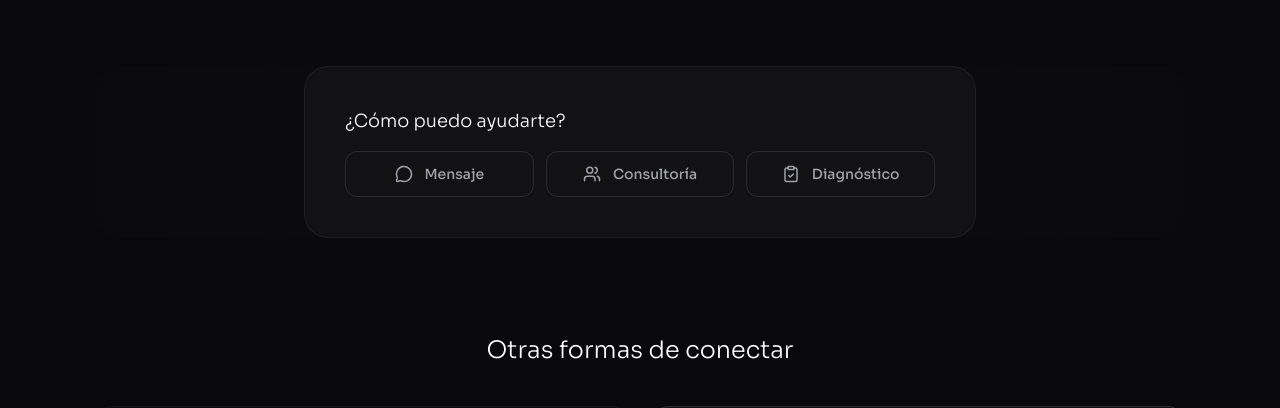
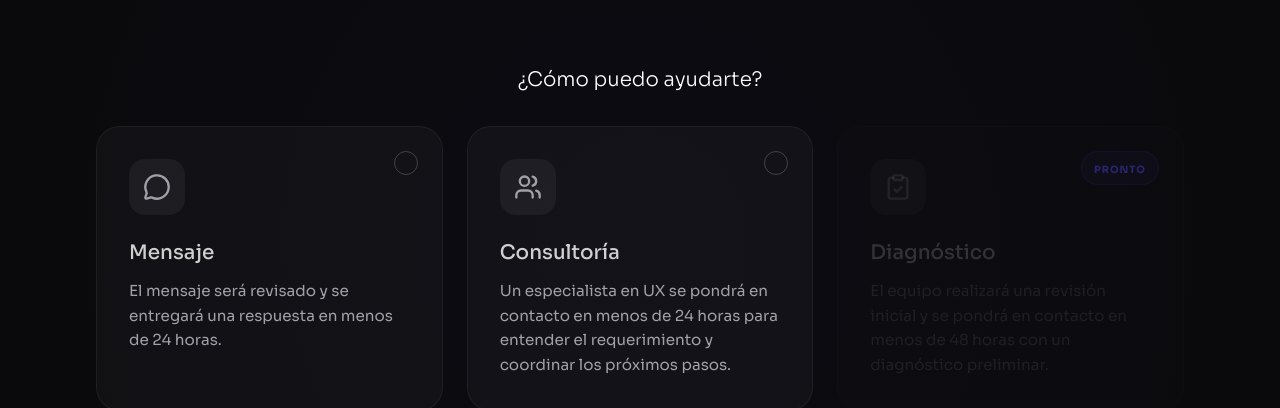
Before and after one commit to fcophox/supercms-website-fcophox, a Next.js app: page /contact in a window 1280 px wide. Shown: the part 392-800 px from the top of the page. Built offline with nearby package versions, Linux system fonts and the light colour scheme; no server answers; the database is empty.

Commit message:
fix contact

```diff
--- a/src/app/api/contact/route.ts
+++ b/src/app/api/contact/route.ts
@@ -6,36 +6,53 @@ const resend = new Resend(process.env.RESEND_API_KEY);
 
 export async function POST(request: Request) {
     try {
-        const { name, email, message } = await request.json();
+        const { name, email, message, messageType } = await request.json();
+
+        // Map selection type to human readable label
+        const typeLabels: Record<string, string> = {
+            message: 'Consulta General',
+            consulting: 'Consultoría',
+            diagnostic: 'Diagnóstico'
+        };
+        const subjectType = typeLabels[messageType as keyof typeof typeLabels] || 'Nuevo Mensaje';
 
         // 1. Insert into Supabase
-        // We assume a 'contact_messages' table exists.
         const { error: dbError } = await supabase
             .from('contact_messages')
-            .insert([{ name, email, message }]);
+            .insert([{ name, email, message, message_type: messageType }]);
 
         if (dbError) {
             console.error('Supabase error:', dbError);
-            return NextResponse.json({ error: 'Failed to save message to database' }, { status: 500 });
+            // We'll continue because the email might work, but log it.
         }
 
         // 2. Send Email
-        // Only attempt if API Key is present.
-        if (process.env.RESEND_API_KEY && process.env.CONTACT_EMAIL) {
+        if (process.env.RESEND_API_KEY && (process.env.CONTACT_EMAIL || process.env.NEXT_PUBLIC_CONTACT_EMAIL)) {
+            const recipient = process.env.CONTACT_EMAIL || process.env.NEXT_PUBLIC_CONTACT_EMAIL;
             const { error: emailError } = await resend.emails.send({
-                from: 'onboarding@resend.dev', // Default sender for testing. User should update if they have a domain.
-                to: process.env.CONTACT_EMAIL,
-                subject: `New Contact Form Submission from ${name}`,
+                from: 'onboarding@resend.dev',
+                to: recipient as string,
+                subject: `${subjectType} de ${name}`,
                 html: `
-            <div style="font-family: sans-serif; max-width: 600px; margin: 0 auto;">
-              <h1 style="color: #333;">New Contact Message</h1>
-              <p>You have received a new message from your website contact form.</p>
+            <div style="font-family: sans-serif; max-width: 600px; margin: 0 auto; color: #121214;">
+              <div style="background: #5b4eff; padding: 30px; border-radius: 12px 12px 0 0; text-align: center;">
+                <h1 style="color: white; margin: 0; font-size: 24px;">Nueva ${typeLabels[messageType] || 'Consulta'}</h1>
+              </div>
 
-              <div style="background: #f4f4f5; padding: 20px; border-radius: 8px; margin: 20px 0;">
-                <p style="margin: 0 0 10px 0;"><strong>Name:</strong> ${name}</p>
-                <p style="margin: 0 0 10px 0;"><strong>Email:</strong> ${email}</p>
-                <p style="margin: 0;"><strong>Message:</strong></p>
-                <p style="white-space: pre-wrap; margin-top: 5px; color: #555;">${message}</p>
+              <div style="background: #ffffff; padding: 30px; border: 1px solid #e1e1e1; border-top: none; border-radius: 0 0 12px 12px;">
+                <p style="font-size: 16px; margin-bottom: 25px;">Has recibido una nueva solicitud a través del formulario de contacto:</p>
+
+                <div style="background: #f8f8f9; padding: 20px; border-radius: 8px; margin-bottom: 25px;">
+                  <p style="margin: 0 0 12px 0;"><strong style="color: #5b4eff;">Asunto:</strong> ${subjectType}</p>
+                  <p style="margin: 0 0 12px 0;"><strong style="color: #5b4eff;">Nombre:</strong> ${name}</p>
+                  <p style="margin: 0 0 12px 0;"><strong style="color: #5b4eff;">Email:</strong> ${email}</p>
+                  <p style="margin: 0;"><strong style="color: #5b4eff;">Mensaje:</strong></p>
+                  <p style="white-space: pre-wrap; margin-top: 10px; color: #3f3f46; line-height: 1.6; font-size: 15px;">${message}</p>
+                </div>
+
+                <div style="text-align: center; font-size: 12px; color: #a1a1aa; margin-top: 30px;">
+                  Este mensaje fue enviado desde el formulario de contacto de tu sitio web.
+                </div>
               </div>
             </div>
           `,
--- a/src/app/contact/ContactClient.tsx
+++ b/src/app/contact/ContactClient.tsx
@@ -23,9 +23,9 @@ export default function ContactClient() {
 
     // Icons Mapping
     const typeIcons = {
-        message: <MessageCircle size={18} />,
-        consulting: <Users size={18} />,
-        diagnostic: <ClipboardCheck size={18} />
+        message: MessageCircle,
+        consulting: Users,
+        diagnostic: ClipboardCheck
     };
 
     const handleChange = (e: React.ChangeEvent<HTMLInputElement | HTMLTextAreaElement>) => {
@@ -94,7 +94,7 @@ export default function ContactClient() {
                 headers: {
                     "Content-Type": "application/json",
                 },
-                body: JSON.stringify(formData),
+                body: JSON.stringify({ ...formData, messageType }),
             });
 
             const data = await response.json();
@@ -153,54 +153,103 @@ export default function ContactClient() {
 
                 {/* Contact Form Container */}
                 <FadeInUp delay={0.2}>
-                    <div className="relative overflow-hidden rounded-[1.5rem]">
+                    <div className="relative  rounded-[1.5rem]">
                         {/* Background decoration */}
                         <div className="absolute -top-1/2 -left-1/2 w-[200%] h-[200%] bg-[radial-gradient(circle_at_center,rgba(139,92,246,0.03),transparent_70%)] pointer-events-none z-0" />
 
-                        <div className="relative z-10 max-w-2xl mx-auto">
-                            <div className="w-full bg-[#121214] border border-white/5 rounded-[1.5rem] p-8 lg:p-10">
-                                <form onSubmit={handleSubmit} className="flex flex-col gap-6">
-
-                                    {/* Question */}
-                                    <div className="flex flex-col gap-4">
-                                        <label className="text-white text-lg font-light">
+                        <div className="relative z-10 max-w-6xl mx-auto">
+                            {/* Question - Now outside the main form box */}
+                            <div className="flex flex-col gap-8 mb-12">
+                                <label className="text-white text-xl font-light text-center block w-full">
                                     {t("contact.form.question")}
                                 </label>
-                                        <div className="flex flex-col sm:flex-row items-stretch gap-3">
-                                            {(["message", "consulting", "diagnostic"] as const).map(type => (
+                                <div className="grid grid-cols-1 md:grid-cols-3 gap-6">
+                                    {(["message", "consulting", "diagnostic"] as const).map(type => {
+                                        const isBlocked = type === "diagnostic";
+                                        return (
                                             <button
                                                 key={type}
                                                 type="button"
-                                                    onClick={() => setMessageType(type)}
-                                                    className={`flex-1 px-4 py-3 rounded-xl text-sm font-medium transition-all duration-300 border text-center flex items-center justify-center gap-3 ${messageType === type
-                                                        ? "bg-[#5b4eff] text-white border-[#5b4eff] shadow-[0_0_20px_rgba(91,78,255,0.4)] scale-[1.02]"
-                                                        : "bg-transparent text-[#a1a1aa] border-white/10 hover:border-white/30 hover:text-white"
+                                                disabled={isBlocked}
+                                                onClick={() => !isBlocked && setMessageType(type)}
+                                                className={`group relative flex flex-col p-8 rounded-3xl transition-all duration-500 border text-left h-full ${isBlocked
+                                                    ? "bg-white/[0.01] border-white/[0.03] opacity-40 cursor-not-allowed select-none"
+                                                    : messageType === type
+                                                        ? "bg-[#5b4eff]/10 border-[#5b4eff] shadow-[0_0_40px_rgba(91,78,255,0.2)] ring-1 ring-[#5b4eff]/50 scale-[1.02]"
+                                                        : "bg-white/[0.03] border-white/5 hover:border-white/20 hover:bg-white/[0.05] hover:-translate-y-1"
                                                     }`}
                                             >
-                                                    {typeIcons[type]}
+                                                {/* Badge / Indicator */}
+                                                {isBlocked ? (
+                                                    <div className="absolute top-6 right-6 px-3 py-1 bg-[#5b4eff]/10 rounded-full border border-[#5b4eff]/20">
+                                                        <span className="text-[10px] font-bold text-[#5b4eff] uppercase tracking-widest leading-none">
+                                                            Pronto
+                                                        </span>
+                                                    </div>
+                                                ) : (
+                                                    <div className={`absolute top-6 right-6 w-6 h-6 rounded-full border flex items-center justify-center transition-all duration-300 ${messageType === type
+                                                        ? "bg-[#5b4eff] border-[#5b4eff]"
+                                                        : "border-white/20"
+                                                        }`}>
+                                                        {messageType === type && <Check size={14} className="text-white" strokeWidth={3} />}
+                                                    </div>
+                                                )}
+
+                                                {/* Icon container */}
+                                                <div className={`w-14 h-14 rounded-2xl flex items-center justify-center mb-6 transition-all duration-300 ${isBlocked
+                                                    ? "bg-white/5 text-white/20"
+                                                    : messageType === type
+                                                        ? "bg-[#5b4eff] text-white"
+                                                        : "bg-white/5 text-[#a1a1aa] group-hover:bg-white/10 group-hover:text-white"
+                                                    }`}>
+                                                    {React.createElement(typeIcons[type], { size: 28 })}
+                                                </div>
+
+                                                <h4 className={`text-xl font-medium mb-3 transition-colors duration-300 ${isBlocked
+                                                    ? "text-white/40"
+                                                    : messageType === type ? "text-white" : "text-white/80"
+                                                    }`}>
                                                     {t(`contact.form.type.${type}`)}
+                                                </h4>
+
+                                                <p className={`text-[0.95rem] leading-relaxed transition-colors duration-300 ${isBlocked
+                                                    ? "text-white/20"
+                                                    : messageType === type ? "text-white/70" : "text-[#a1a1aa]"
+                                                    }`}>
+                                                    {t(`contact.form.help.${type}`)}
+                                                </p>
                                             </button>
-                                            ))}
+                                        )
+                                    })}
                                 </div>
                             </div>
 
-                                    {/* Revealed Form Fields */}
+                            {/* Main Form Box - Appears when selection is made */}
                             {messageType && (
-                                        <div className="flex flex-col gap-6 animate-in fade-in slide-in-from-top-4 duration-500">
-                                            <hr className="border-white/10 my-2" />
-                                            <div className="grid grid-cols-1 md:grid-cols-2 gap-6">
+                                <div className="w-full bg-[#121214] max-w-2xl mx-auto border border-white/5 rounded-[2rem] p-8 lg:p-12 animate-in fade-in slide-in-from-top-8 duration-700">
+                                    <form onSubmit={handleSubmit} className="flex flex-col gap-8 max-w-2xl mx-auto">
+                                        <div className="flex items-center gap-4 mb-2">
+                                            <div className="w-8 h-8 rounded-lg bg-[#5b4eff]/20 flex items-center justify-center text-[#5b4eff]">
+                                                {React.createElement(typeIcons[messageType], { size: 18 })}
+                                            </div>
+                                            <h3 className="text-white text-lg font-medium">
+                                                {t("contact.form.type." + messageType)}
+                                            </h3>
+                                        </div>
+
+                                        <div className="grid grid-cols-1 md:grid-cols-2 gap-8">
                                             {/* Name Input */}
-                                                <div className="flex flex-col gap-2">
-                                                    <label htmlFor="name" className="text-white !font-light text-[0.95rem] ml-1">
+                                            <div className="flex flex-col gap-2.5">
+                                                <label htmlFor="name" className="text-white/70 !font-light text-[0.9rem] ml-1">
                                                     {t("contact.form.name")}
                                                 </label>
                                                 <div className="relative">
-                                                        <User size={18} className="absolute left-3 top-1/2 -translate-y-1/2 text-muted pointer-events-none" />
+                                                    <User size={18} className="absolute left-4 top-1/2 -translate-y-1/2 text-[#52525b] pointer-events-none" />
                                                     <input
                                                         type="text"
                                                         id="name"
                                                         name="name"
-                                                            className="input-field !pl-12"
+                                                        className="input-field !pl-12 !h-14 !bg-white/[0.03] !border-white/5 focus:!border-[#5b4eff]/50 focus:!bg-white/[0.05]"
                                                         placeholder={t("contact.form.namePlaceholder")}
                                                         value={formData.name}
                                                         onChange={handleChange}
@@ -210,17 +259,17 @@ export default function ContactClient() {
                                             </div>
 
                                             {/* Email Input */}
-                                                <div className="flex flex-col gap-2">
-                                                    <label htmlFor="email" className="text-white !font-light text-[0.95rem] ml-1">
+                                            <div className="flex flex-col gap-2.5">
+                                                <label htmlFor="email" className="text-white/70 !font-light text-[0.9rem] ml-1">
                                                     {t("contact.form.email")}
                                                 </label>
                                                 <div className="relative">
-                                                        <Mail size={18} className="absolute left-3 top-1/2 -translate-y-1/2 text-muted pointer-events-none" />
+                                                    <Mail size={18} className="absolute left-4 top-1/2 -translate-y-1/2 text-[#52525b] pointer-events-none" />
                                                     <input
                                                         type="email"
                                                         id="email"
                                                         name="email"
-                                                            className="input-field !pl-12"
+                                                        className="input-field !pl-12 !h-14 !bg-white/[0.03] !border-white/5 focus:!border-[#5b4eff]/50 focus:!bg-white/[0.05]"
                                                         placeholder={t("contact.form.emailPlaceholder")}
                                                         value={formData.email}
                                                         onChange={handleChange}
@@ -231,20 +280,20 @@ export default function ContactClient() {
                                         </div>
 
                                         {/* Message Input */}
-                                            <div className="flex flex-col gap-2">
-                                                <label htmlFor="message" className="text-white !font-light text-[0.95rem] ml-1">
+                                        <div className="flex flex-col gap-2.5">
+                                            <label htmlFor="message" className="text-white/70 !font-light text-[0.9rem] ml-1">
                                                 {t("contact.form.message")}
                                             </label>
                                             <div className="relative">
-                                                    <MessageSquare size={18} className="absolute left-3 top-3.5 text-muted pointer-events-none" />
+                                                <MessageSquare size={18} className="absolute left-4 top-5 text-[#52525b] pointer-events-none" />
                                                 <textarea
                                                     id="message"
                                                     name="message"
-                                                        className="input-field !pl-12 resize-y min-h-[200px]"
+                                                    className="input-field !pl-12 resize-y min-h-[180px] !bg-white/[0.03] !border-white/5 focus:!border-[#5b4eff]/50 focus:!bg-white/[0.05]"
                                                     placeholder={messageType === 'message' ? t("contact.form.messagePlaceholder") : `${t(`contact.form.type.${messageType}`)}: ${t("contact.form.messagePlaceholder")}`}
                                                     value={formData.message}
                                                     onChange={handleChange}
-                                                        rows={8}
+                                                    rows={6}
                                                     required
                                                 />
                                             </div>
@@ -253,48 +302,31 @@ export default function ContactClient() {
                                         {/* Submit Button */}
                                         <button
                                             type="submit"
-                                                className={`w-full bg-white/5 border border-white/10 rounded-full flex items-center justify-center gap-2 px-8 py-4 text-white no-underline text-[1.1rem] font-medium transition-all duration-300 hover:bg-white/10 hover:border-white/20 hover:-translate-y-0.5 disabled:opacity-30 disabled:cursor-not-allowed disabled:hover:translate-y-0 mt-6`}
+                                            className={`w-full bg-white text-black rounded-2xl flex items-center justify-center gap-3 px-8 py-5 text-[1.1rem] font-semibold transition-all duration-300 hover:bg-[#5b4eff] hover:text-white hover:-translate-y-1 disabled:opacity-30 disabled:cursor-not-allowed disabled:hover:translate-y-0 mt-2`}
                                             disabled={status === "sending" || status === "success" || !formData.name || !formData.email || !formData.message}
                                         >
                                             {status === "sending" ? (
                                                 <>
-                                                        <div className="w-4 h-4 border-2 border-white/30 border-t-white rounded-full animate-spin" />
+                                                    <div className="w-5 h-5 border-2 border-current/30 border-t-current rounded-full animate-spin" />
                                                     {t("contact.form.sending")}
                                                 </>
                                             ) : status === "success" ? (
-                                                    t("contact.form.success")
+                                                <>
+                                                    <Check size={20} />
+                                                    {t("contact.form.success")}
+                                                </>
                                             ) : status === "error" ? (
                                                 <span className="text-red-500">Error</span>
                                             ) : (
                                                 <>
-                                                        {t("contact.form.submit")} <Send size={18} />
+                                                    {t("contact.form.submit")} <Send size={20} />
                                                 </>
                                             )}
                                         </button>
+                                    </form>
                                 </div>
                             )}
-                                </form>
                         </div>
-                        </div>
-
-                        {/* Dynamic Help Text */}
-                        {messageType && (
-                            <FadeInUp delay={0.3}>
-                                <div className="max-w-2xl mx-auto px-6 py-4 animate-in fade-in slide-in-from-top-2 duration-500">
-                                    <div className="flex items-start gap-4">
-                                        <div className="w-2 h-2 rounded-full bg-green-500 mt-2 shrink-0 animate-pulse" />
-                                        <div className="flex flex-col gap-1">
-                                            {/* <span className="text-white text-sm font-semibold uppercase tracking-wider">
-                                                    {t(`contact.form.type.${messageType}`)}
-                                                </span> */}
-                                            <p className="text-[#a1a1aa] text-sm leading-relaxed max-w-[60ch]">
-                                                {t(`contact.form.help.${messageType}`)}
-                                            </p>
-                                        </div>
-                                    </div>
-                                </div>
-                            </FadeInUp>
-                        )}
                     </div>
                 </FadeInUp>
 
--- a/src/components/MethodologyCertifications.tsx
+++ b/src/components/MethodologyCertifications.tsx
@@ -202,7 +202,7 @@ export default function MethodologyCertifications() {
             </FadeInUp>
 
             {/* Grid */}
-            <div className="grid grid-cols-1 xs:grid-cols-1 sm:grid-cols-2 md:grid-cols-2 xl:grid-cols-4 gap-6">
+            <div className="grid grid-cols-1 xs:grid-cols-1 sm:grid-cols-2 md:grid-cols-2 xl:grid-cols-3 gap-6">
                 {filteredData.map((item, index) => (
                     <FadeInUp key={item.id} delay={(index % 4) * 0.05} className="h-full">
                         <div className="h-full bg-white/[0.02] border border-white/10 rounded-2xl p-6 flex flex-col justify-between min-h-[160px] transition-all duration-300 hover:bg-white/5 hover:border-white/20 hover:-translate-y-1">
```
Lines whose indentation alone changed are shown as unchanged.
